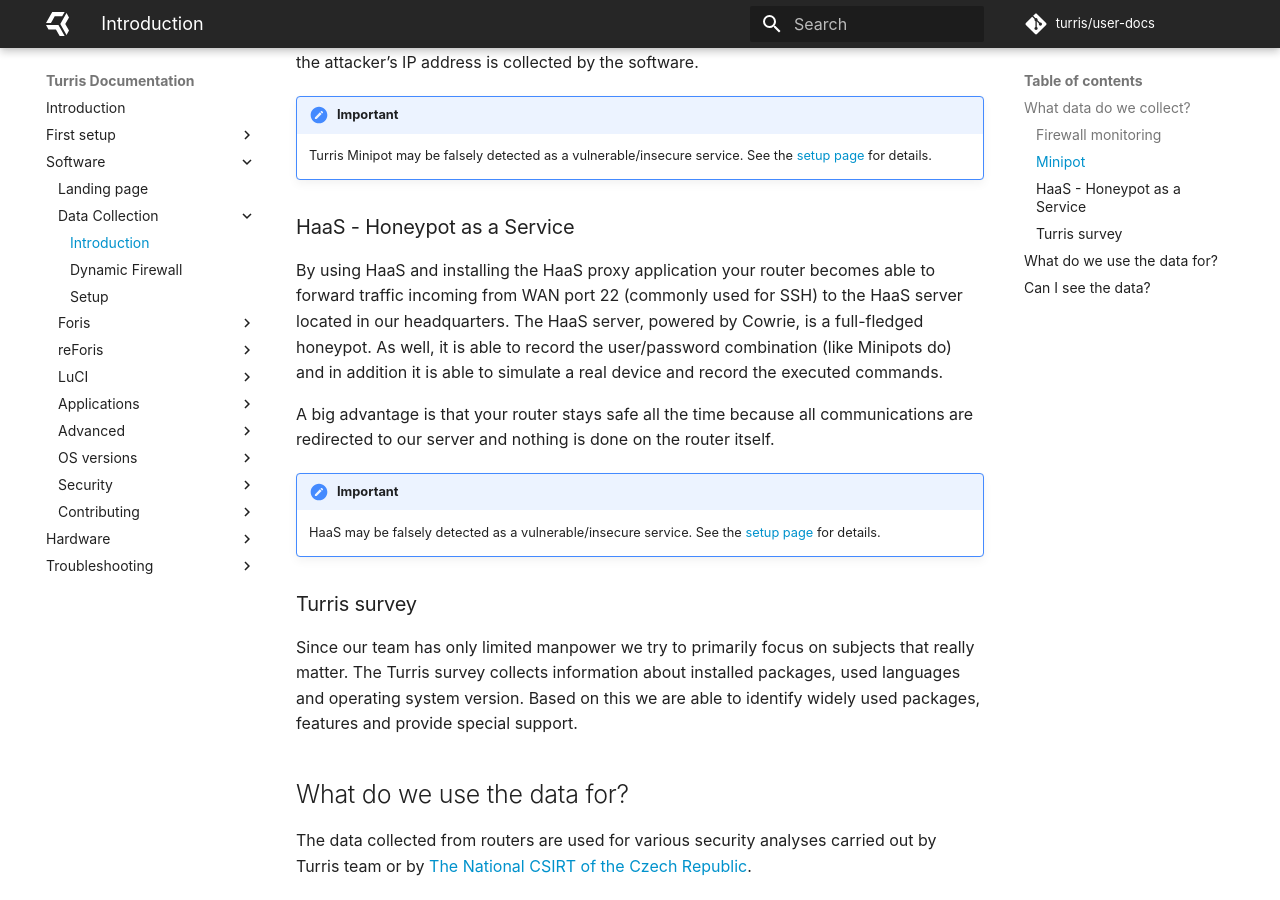
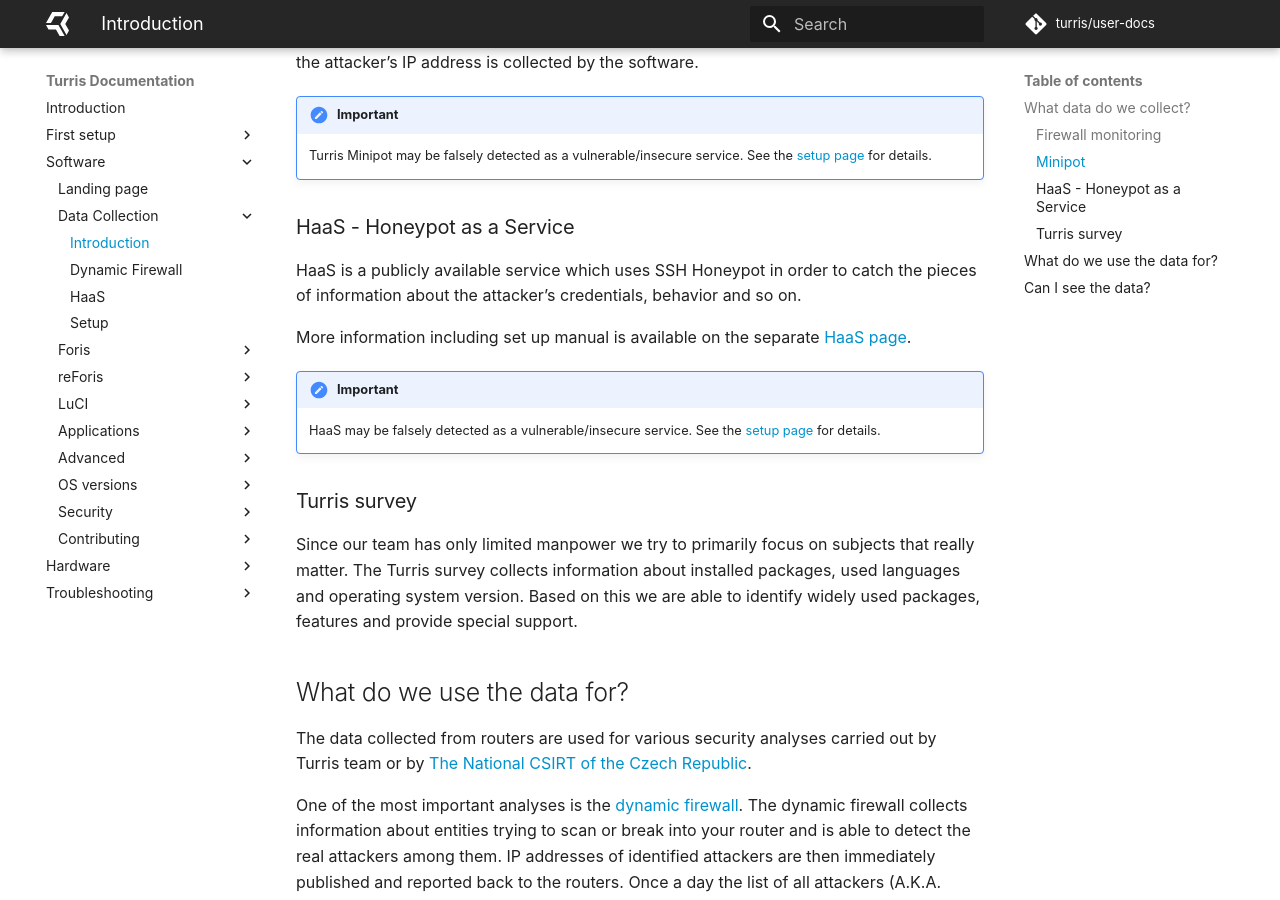
Before and after one commit to turris-cz/user-docs, an MkDocs documentation site: the page built from docs/basics/collect/collect.md, in a window 1280 px wide and 900 px high, scrolled down 920 px. Built offline with MkDocs 1.6.1 and Material for MkDocs 9.7.7, drawn with Linux system fonts in a browser that asks for light colours.

Commit message:
basics/collect: Add HaaS documentation page

```diff
--- a/docs/basics/collect/collect.md
+++ b/docs/basics/collect/collect.md
@@ -50,16 +50,11 @@
 
 ### HaaS - Honeypot as a Service
 
-By using HaaS and installing the HaaS proxy application your router becomes able
-to forward traffic incoming from WAN port 22 (commonly used for SSH) to the HaaS
-server located in our headquarters. The HaaS server, powered by Cowrie, is a
-full-fledged honeypot. As well, it is able to record the user/password combination
-(like Minipots do) and in addition it is able to simulate a real device and
-record the executed commands.
+HaaS is a publicly available service which uses SSH Honeypot in order to catch
+the pieces of information about the attacker's credentials, behavior and so on.
 
-A big advantage is that your router stays safe all the time because all
-communications are redirected to our server and nothing is done on the router
-itself.
+More information including set up manual is available on the separate
+[HaaS page](haas.md).
 
 !!! important
     HaaS may be falsely detected as a vulnerable/insecure service. See the
--- a/mkdocs.yml
+++ b/mkdocs.yml
@@ -111,6 +111,7 @@
     - Data Collection:
         - Introduction: 'basics/collect/collect.md'
         - Dynamic Firewall: 'basics/collect/dynfw/collect-dynfw.md'
+        - HaaS: 'basics/collect/haas.md'
         - Setup: 'basics/collect/setup.md'
     - Foris:
         - 'Secure access': 'basics/foris/https/https.md'
```
Also changed, not shown: docs/basics/collect/haas.md (added, +97 -0 lines), docs/basics/collect/setup.md (+2 -2 lines), docs/basics/collect/add-new-device.png (added), docs/basics/collect/create-new-device.png (added), docs/basics/collect/device-token.png (added), docs/basics/collect/eula.png (added), docs/basics/collect/packages.png (added), docs/basics/collect/proxy-settings.png (added), docs/basics/collect/registration.png (added), docs/basics/collect/sentinel.png (added), docs/basics/collect/setup-packages.png (added).
